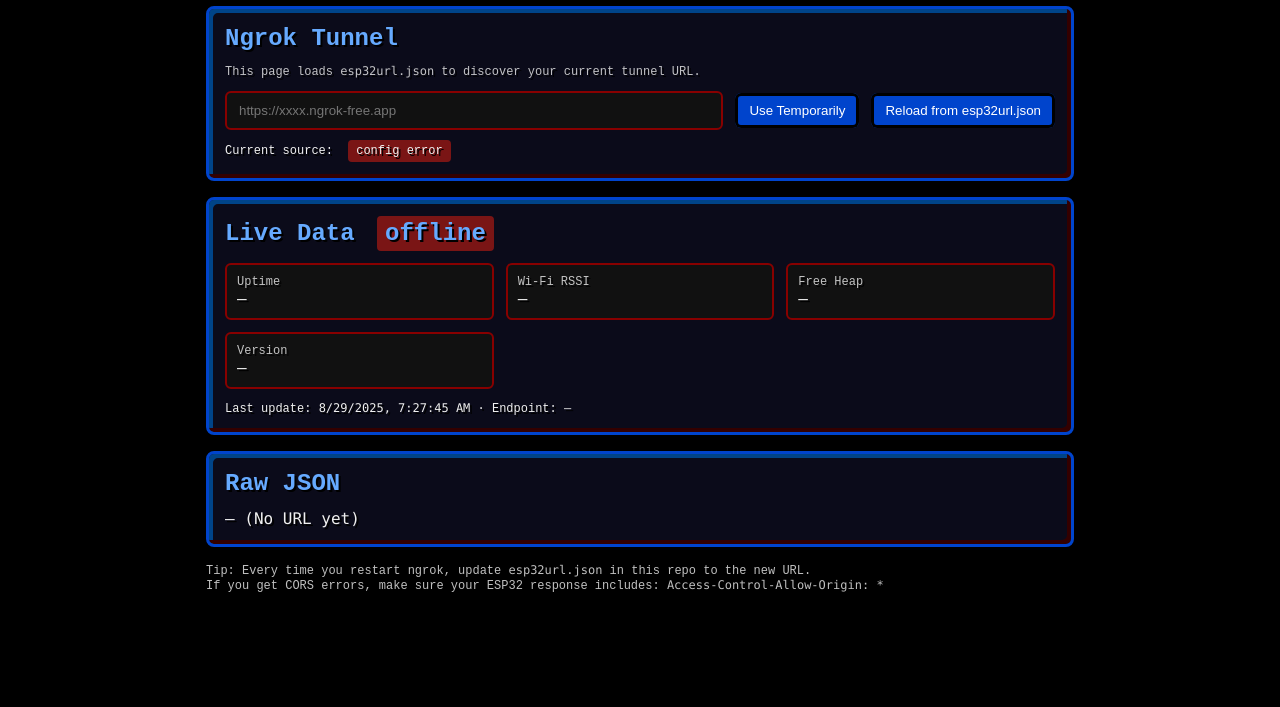
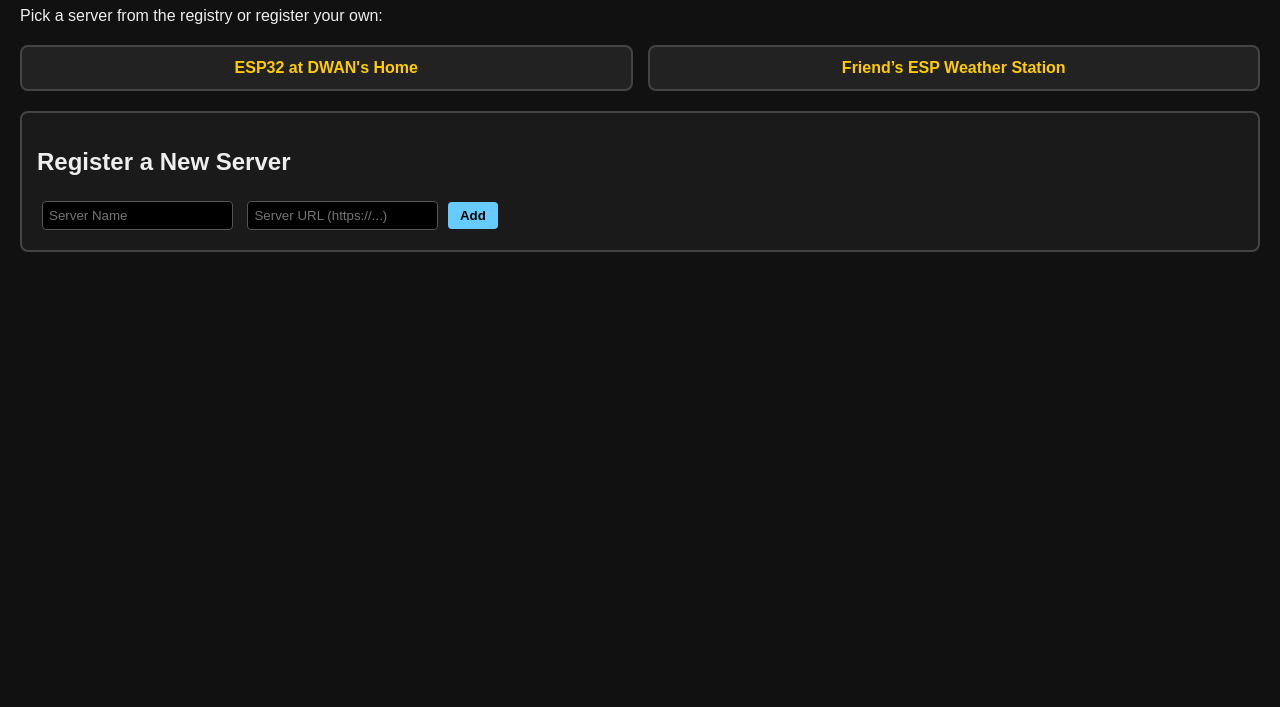
Before and after one commit to dwan6767/dwan.github.io, a plain HTML site: page server.html in a window 1280 px wide. Shown: the part 93-800 px from the top of the page. Drawn offline with Linux system fonts and the light colour scheme; no server answers; a web font is replaced by a local one.

Commit message:
server added

```diff
--- a/server.html
+++ b/server.html
@@ -1,224 +1,104 @@
 <!DOCTYPE html>
 <html lang="en">
 <head>
-  <meta charset="utf-8" />
-  <meta name="viewport" content="width=device-width, initial-scale=1" />
-  <title>ESP32 Live – DwanCraft</title>
-  <link href="https://fonts.cdnfonts.com/css/minecraftia" rel="stylesheet">
+  <meta charset="UTF-8">
+  <title>IoT Server Registry</title>
   <style>
-    :root{
-      --black:#000;
-      --blue:#002244;
-      --blue-strong:#0044cc;
-      --red:#880000;
-      --gold:#d4af37;
-      --white:#f0f0f0;
+    body {
+      font-family: Arial, sans-serif;
+      background: #111;
+      color: #eee;
+      margin: 0;
+      padding: 20px;
     }
-    *{box-sizing:border-box}
-    body{
-      margin:0;
-      font-family:'Minecraftia', monospace;
-      background:var(--black);
-      color:var(--white);
-      text-shadow:2px 2px #000;
+    h1 { color: #66ccff; }
+    .server-list {
+      display: grid;
+      grid-template-columns: repeat(auto-fit, minmax(250px, 1fr));
+      gap: 15px;
+      margin-top: 20px;
     }
-    header{
-      background:var(--blue);
-      border-bottom:5px solid var(--red);
-      padding:18px 16px;
-      text-align:center;
+    .server {
+      background: #222;
+      border: 2px solid #444;
+      padding: 12px;
+      border-radius: 8px;
+      text-align: center;
     }
-    h1{margin:0;color:var(--gold);font-size:30px}
-    main{
-      max-width:900px;margin:24px auto;padding:0 16px;
+    .server a {
+      color: #ffcc00;
+      font-weight: bold;
+      text-decoration: none;
     }
-    .card{
-      background:#0b0b1a;border:3px solid var(--blue-strong);
-      border-radius:8px;padding:16px;margin-bottom:16px;
-      box-shadow: inset -4px -4px #330000, inset 4px 4px #004488;
+    .server a:hover { color: #ff4444; }
+
+    .add-form {
+      background: #1a1a1a;
+      border: 2px solid #444;
+      padding: 15px;
+      margin-top: 20px;
+      border-radius: 8px;
     }
-    .card h2{margin:0 0 12px;color:#66aaff}
-    .row{display:flex;gap:12px;flex-wrap:wrap;align-items:center}
-    input[type="text"]{
-      flex:1;min-width:240px;
-      background:#111;color:var(--white);
-      border:2px solid var(--red);border-radius:6px;
-      padding:10px 12px;outline:none;
+    .add-form input {
+      padding: 6px;
+      margin: 5px;
+      border-radius: 4px;
+      border: 1px solid #555;
+      background: #000;
+      color: #eee;
     }
-    button{
-      background:var(--blue-strong);color:#fff;border:none;
-      padding:10px 14px;border-radius:6px;cursor:pointer;
-      box-shadow:0 0 0 3px #000 inset;transition:0.15s;
+    .add-form button {
+      padding: 6px 12px;
+      background: #66ccff;
+      border: none;
+      border-radius: 4px;
+      cursor: pointer;
+      font-weight: bold;
     }
-    button:hover{box-shadow:0 0 0 3px var(--gold) inset}
-    .status{
-      display:grid;grid-template-columns:repeat(auto-fit,minmax(220px,1fr));
-      gap:12px;margin-top:12px;
-    }
-    .stat{
-      background:#111;border:2px solid var(--red);border-radius:6px;padding:10px;
-    }
-    .badge{
-      display:inline-block;background:var(--red);padding:4px 8px;border-radius:4px;margin-left:8px;
-    }
-    .ok{background:#145214}
-    .warn{background:#8a6d00}
-    .err{background:#7a1515}
-    .mono{font-family: ui-monospace,SFMono-Regular,Menlo,Monaco,Consolas,"Liberation Mono","Courier New",monospace}
-    .muted{opacity:.8}
-    a{color:#ff5555;text-decoration:none}
-    a:hover{color:var(--gold)}
-    .small{font-size:12px}
+    .add-form button:hover { background: #ff4444; }
   </style>
 </head>
 <body>
-  <header>
-    <h1>ESP32 Live Status</h1>
-  </header>
+  <h1>IoT Server Registry</h1>
+  <p>Pick a server from the registry or register your own:</p>
 
-  <main>
-    <!-- Where to read the current ngrok URL -->
-    <div class="card">
-      <h2>Ngrok Tunnel</h2>
-      <p class="muted small">This page loads <span class="mono">esp32url.json</span> to discover your current tunnel URL.</p>
-      <div class="row" style="margin-top:10px;">
-        <input id="ngrokUrl" type="text" placeholder="https://xxxx.ngrok-free.app" />
-        <button id="saveUrlBtn" title="Use this URL without editing esp32url.json">Use Temporarily</button>
-        <button id="reloadBtn">Reload from esp32url.json</button>
-      </div>
-      <div style="margin-top:10px" class="small">
-        Current source: <span id="sourceLabel" class="badge warn">loading…</span>
-      </div>
+  <div class="server-list" id="servers">
+    <div class="server">
+      <a href="https://dd89d6ace634.ngrok-free.app" target="_blank">
+        ESP32 at DWAN's Home
+      </a>
     </div>
+    <div class="server">
+      <a href="https://example2.ngrok-free.app" target="_blank">
+        Friend’s ESP Weather Station
+      </a>
+    </div>
+  </div>
 
-    <!-- Live data -->
-    <div class="card">
-      <h2>Live Data <span id="connBadge" class="badge err">offline</span></h2>
-      <div class="status">
-        <div class="stat"><div class="muted small">Uptime</div><div id="uptime" class="mono">—</div></div>
-        <div class="stat"><div class="muted small">Wi-Fi RSSI</div><div id="rssi" class="mono">—</div></div>
-        <div class="stat"><div class="muted small">Free Heap</div><div id="heap" class="mono">—</div></div>
-        <div class="stat"><div class="muted small">Version</div><div id="fw" class="mono">—</div></div>
-      </div>
-      <div style="margin-top:12px" class="small">
-        Last update: <span id="lastUpdate" class="mono">—</span> · Endpoint: <span id="endpoint" class="mono">—</span>
-      </div>
-    </div>
-
-    <!-- Raw JSON -->
-    <div class="card">
-      <h2>Raw JSON</h2>
-      <pre id="raw" class="mono" style="white-space:pre-wrap;word-break:break-word;margin:0">—</pre>
-    </div>
-
-    <div class="small muted">
-      Tip: Every time you restart ngrok, update <span class="mono">esp32url.json</span> in this repo to the new URL.<br/>
-      If you get CORS errors, make sure your ESP32 response includes:
-      <span class="mono">Access-Control-Allow-Origin: *</span>
-    </div>
-  </main>
+  <div class="add-form">
+    <h2>Register a New Server</h2>
+    <input type="text" id="name" placeholder="Server Name" />
+    <input type="url" id="url" placeholder="Server URL (https://...)" />
+    <button onclick="addServer()">Add</button>
+  </div>
 
   <script>
-    // ---------- Settings ----------
-    const URL_CONFIG_FILE = "esp32url.json";  // served by GitHub Pages from your repo
-    const STATUS_PATH = "/status";            // ESP endpoint to fetch
-    const POLL_MS = 3000;                     // refresh interval
-    // ------------------------------
+    function addServer() {
+      const name = document.getElementById("name").value;
+      const url = document.getElementById("url").value;
 
-    let activeBaseUrl = null; // can be overridden by the input field
+      if (!name || !url) return alert("Please enter both name and URL.");
 
-    const $ = (id)=>document.getElementById(id);
-    const sourceLabel = $("sourceLabel");
-    const connBadge = $("connBadge");
-    const endpointSpan = $("endpoint");
-    const lastUpdate = $("lastUpdate");
-    const ngrokUrlInput = $("ngrokUrl");
+      const container = document.getElementById("servers");
+      const div = document.createElement("div");
+      div.className = "server";
+      div.innerHTML = `<a href="${url}" target="_blank">${name}</a>`;
+      container.appendChild(div);
 
-    $("reloadBtn").addEventListener("click", loadUrlFromConfig);
-    $("saveUrlBtn").addEventListener("click", ()=>{
-      const v = ngrokUrlInput.value.trim();
-      if(!v){alert("Enter a URL first.");return;}
-      activeBaseUrl = v.replace(/\/+$/,"");
-      sourceLabel.textContent = "manual override";
-      sourceLabel.className = "badge ok";
-      endpointSpan.textContent = activeBaseUrl + STATUS_PATH;
-    });
-
-    // Allow ?url= override in the address bar
-    (function readQuery(){
-      const u = new URL(location.href);
-      const q = u.searchParams.get("url");
-      if(q){
-        activeBaseUrl = q.replace(/\/+$/,"");
-        ngrokUrlInput.value = activeBaseUrl;
-        sourceLabel.textContent = "query param";
-        sourceLabel.className = "badge ok";
-      }
-    })();
-
-    async function loadUrlFromConfig(){
-      try{
-        sourceLabel.textContent = "loading…";
-        sourceLabel.className = "badge warn";
-        const res = await fetch(URL_CONFIG_FILE, {cache:"no-store"});
-        if(!res.ok) throw new Error("config fetch failed: " + res.status);
-        const data = await res.json();
-        if(!data.url) throw new Error("no 'url' field in esp32url.json");
-        activeBaseUrl = String(data.url).replace(/\/+$/,"");
-        ngrokUrlInput.value = activeBaseUrl;
-        sourceLabel.textContent = "esp32url.json";
-        sourceLabel.className = "badge ok";
-      }catch(err){
-        console.error(err);
-        sourceLabel.textContent = "config error";
-        sourceLabel.className = "badge err";
-      }
-      endpointSpan.textContent = activeBaseUrl ? (activeBaseUrl + STATUS_PATH) : "—";
+      // reset inputs
+      document.getElementById("name").value = "";
+      document.getElementById("url").value = "";
     }
-
-    async function poll(){
-      if(!activeBaseUrl){ setOffline("No URL yet"); return; }
-      try{
-        const res = await fetch(activeBaseUrl + STATUS_PATH, {cache:"no-store"});
-        if(!res.ok) throw new Error("HTTP "+res.status);
-        const data = await res.json();
-
-        // Update UI
-        connBadge.textContent = "online";
-        connBadge.className = "badge ok";
-        $("raw").textContent = JSON.stringify(data, null, 2);
-
-        $("uptime").textContent = formatUptime(data.uptime ?? data.uptime_sec ?? 0);
-        $("rssi").textContent   = (data.rssi ?? "—") + (data.rssi ? " dBm" : "");
-        $("heap").textContent   = data.free_heap ?? data.heap ?? "—";
-        $("fw").textContent     = data.version ?? data.fw ?? "—";
-        lastUpdate.textContent  = new Date().toLocaleString();
-
-      }catch(err){
-        console.debug("poll error:", err);
-        setOffline(err.message.includes("Failed to fetch") ? "Network/CORS error" : "Offline");
-      }
-    }
-
-    function setOffline(reason){
-      connBadge.textContent = "offline";
-      connBadge.className = "badge err";
-      $("raw").textContent = `— (${reason})`;
-      lastUpdate.textContent = new Date().toLocaleString();
-    }
-
-    function formatUptime(sec){
-      sec = Number(sec)||0;
-      const h = Math.floor(sec/3600);
-      const m = Math.floor((sec%3600)/60);
-      const s = Math.floor(sec%60);
-      return `${h}h ${m}m ${s}s`;
-    }
-
-    // Kick off
-    if(!activeBaseUrl) loadUrlFromConfig();
-    setInterval(poll, POLL_MS);
-    poll();
   </script>
 </body>
 </html>
```
